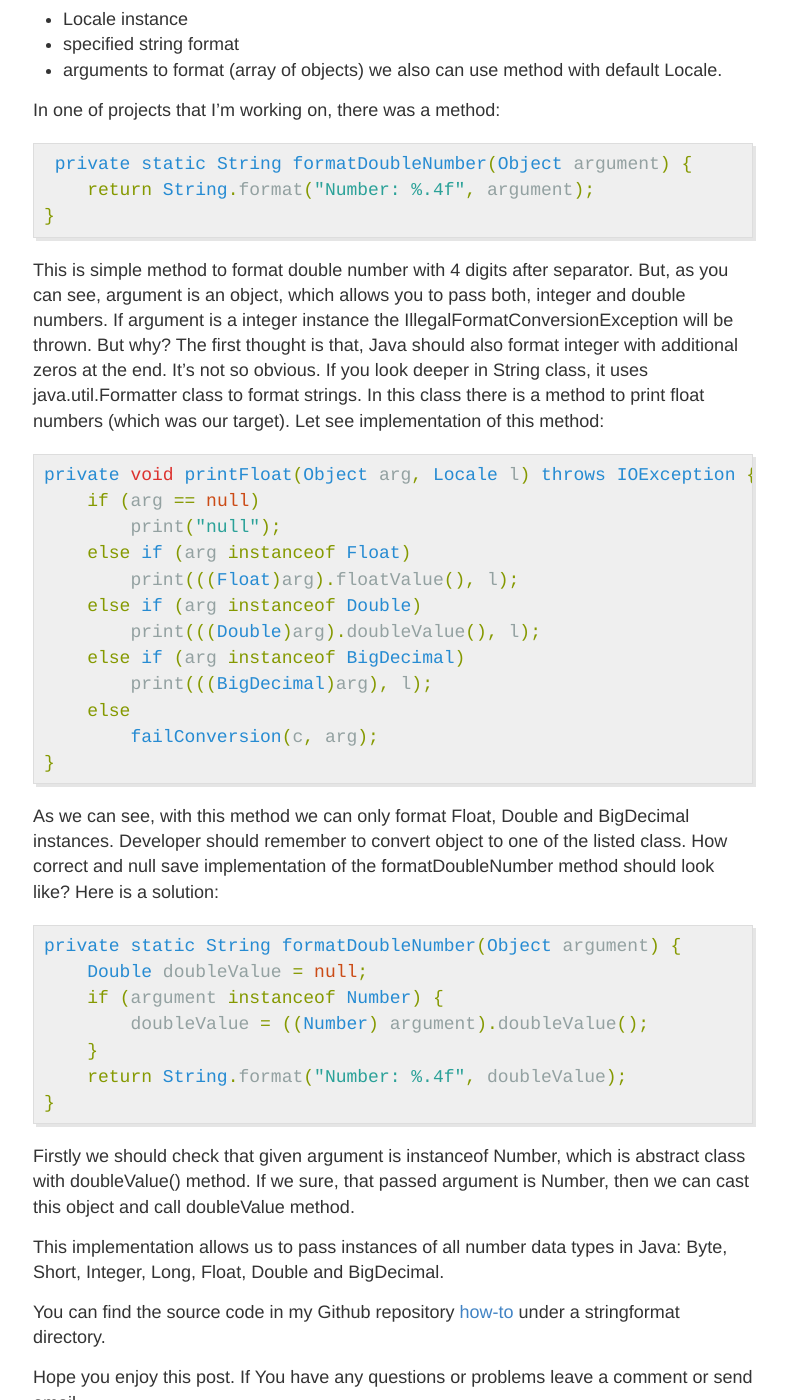
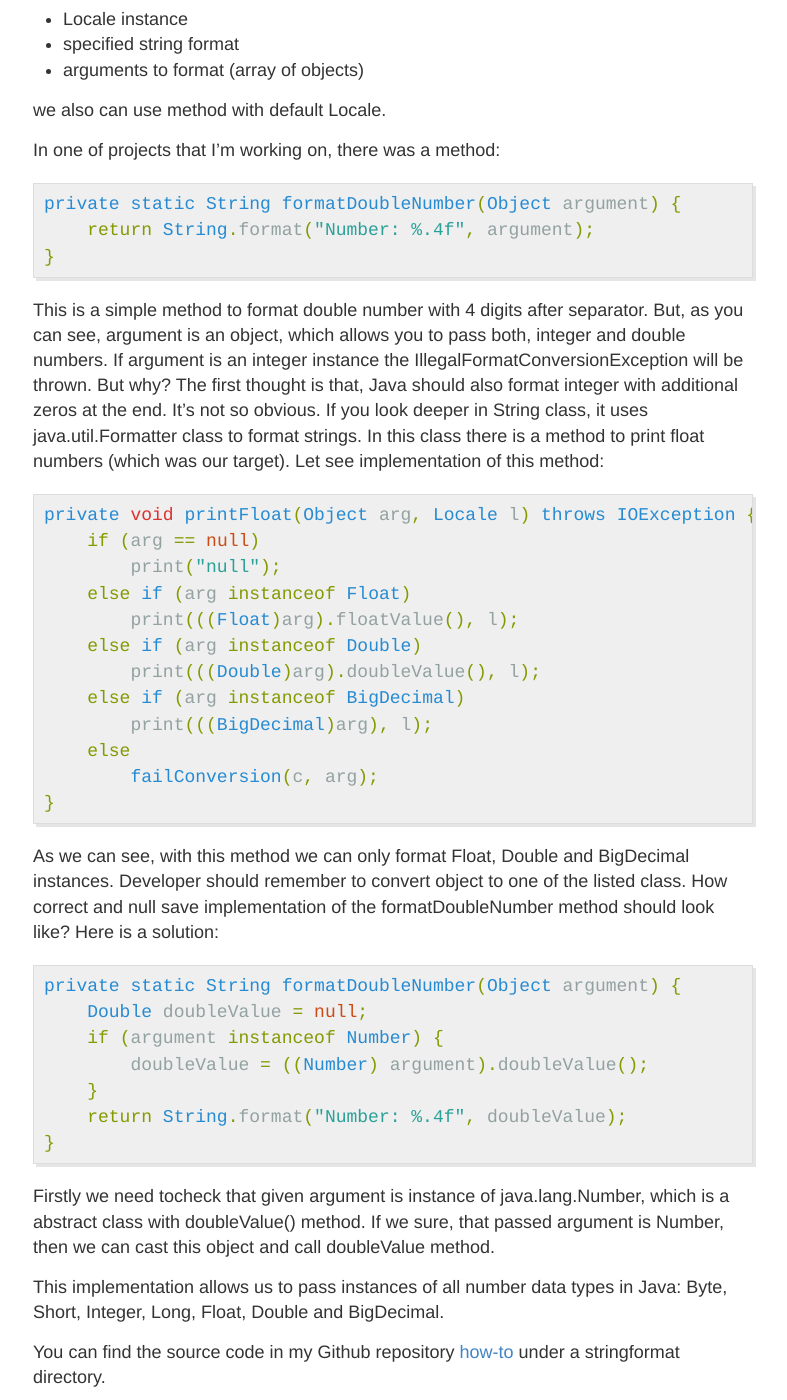
Before and after one commit to okraskat/okraskat.github.io, a Jekyll site: the page built from _posts/2017-07-16-string-format-not-so-obvious.markdown, in a window 1280 px wide and 1400 px high, scrolled down 260 px. Shown: the whole window, without its empty margins (247-1034 px from the left). Built offline with Jekyll 4.4.1, drawn with Linux system fonts in a browser that asks for light colours; our own code applies the rules of GitHub Pages for plain Markdown files; comment, search, counter and statistics services are not loaded.

Commit message:
Updated String Format Not So Obvious

```diff
--- a/_posts/2017-07-16-string-format-not-so-obvious.markdown
+++ b/_posts/2017-07-16-string-format-not-so-obvious.markdown
@@ -15,16 +15,17 @@ To format numbers in Java we should use String.format method, which arguments ar
 - Locale instance
 - specified string format
 - arguments to format (array of objects)
+
 we also can use method with default Locale.
 
 In one of projects that I'm working on, there was a method:
 {% highlight java %}
- private static String formatDoubleNumber(Object argument) {
+private static String formatDoubleNumber(Object argument) {
     return String.format("Number: %.4f", argument);
 }
 {% endhighlight %}
 
-This is simple method to format double number with 4 digits after separator. But, as you can see, argument is an object, which allows you to pass both, integer and double numbers. If argument is a integer instance the IllegalFormatConversionException will be thrown. But why? The first thought is that, Java should also format integer with additional zeros at the end. It's not so obvious.
+This is a simple method to format double number with 4 digits after separator. But, as you can see, argument is an object, which allows you to pass both, integer and double numbers. If argument is an integer instance the IllegalFormatConversionException will be thrown. But why? The first thought is that, Java should also format integer with additional zeros at the end. It's not so obvious.
 If you look deeper in String class, it uses java.util.Formatter class to format strings. In this class there is a method to print float numbers (which was our target). Let see implementation of this method:
 
 {% highlight java %}
@@ -55,7 +56,7 @@ private static String formatDoubleNumber(Object argument) {
 }
 {% endhighlight %}
 
-Firstly we should check that given argument is instanceof Number, which is abstract class with doubleValue() method. If we sure, that passed argument is Number, then we can cast this object and call doubleValue method.
+Firstly we need tocheck that given argument is instance of java.lang.Number, which is a abstract class with doubleValue() method. If we sure, that passed argument is Number, then we can cast this object and call doubleValue method.
 
 This implementation allows us to pass instances of all number data types in Java: Byte, Short, Integer, Long, Float, Double and BigDecimal.
 
```
